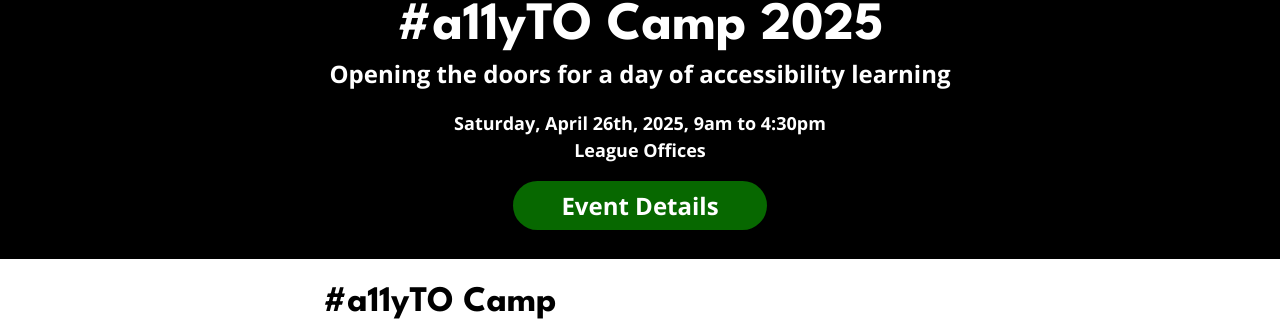
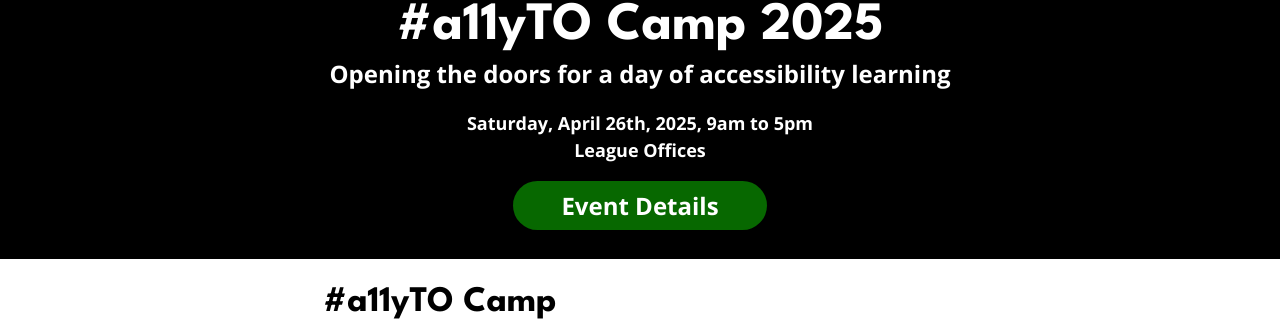
Before and after one commit to a11yTO/A11yTO-Main, a Jekyll site: the page built from index.html, in a window 1280 px wide. Shown: the part 157-478 px from the top of the page. Built offline with Jekyll 4.4.1, drawn with Linux system fonts in a browser that asks for light colours.

Commit message:
Change event ending time

```diff
--- a/_includes/header.html
+++ b/_includes/header.html
@@ -95,7 +95,7 @@
       <h1 class="event-title">#a11yTO Camp 2025</h1>
       <p class="event-description">Opening the doors for a day of accessibility learning</p>
       <ul class="event-specifics">
-        <li class="event-date">Saturday, April 26th, 2025, 9am to 4:30pm</li>
+        <li class="event-date">Saturday, April 26th, 2025, 9am to 5pm</li>
         <li class="event-location">League Offices</li>
         <li class="event-registration"><a class="featured-link inverse camp" href="https://camp.a11yto.com/" rel="external">Event Details</a></li>
       </ul>
```
